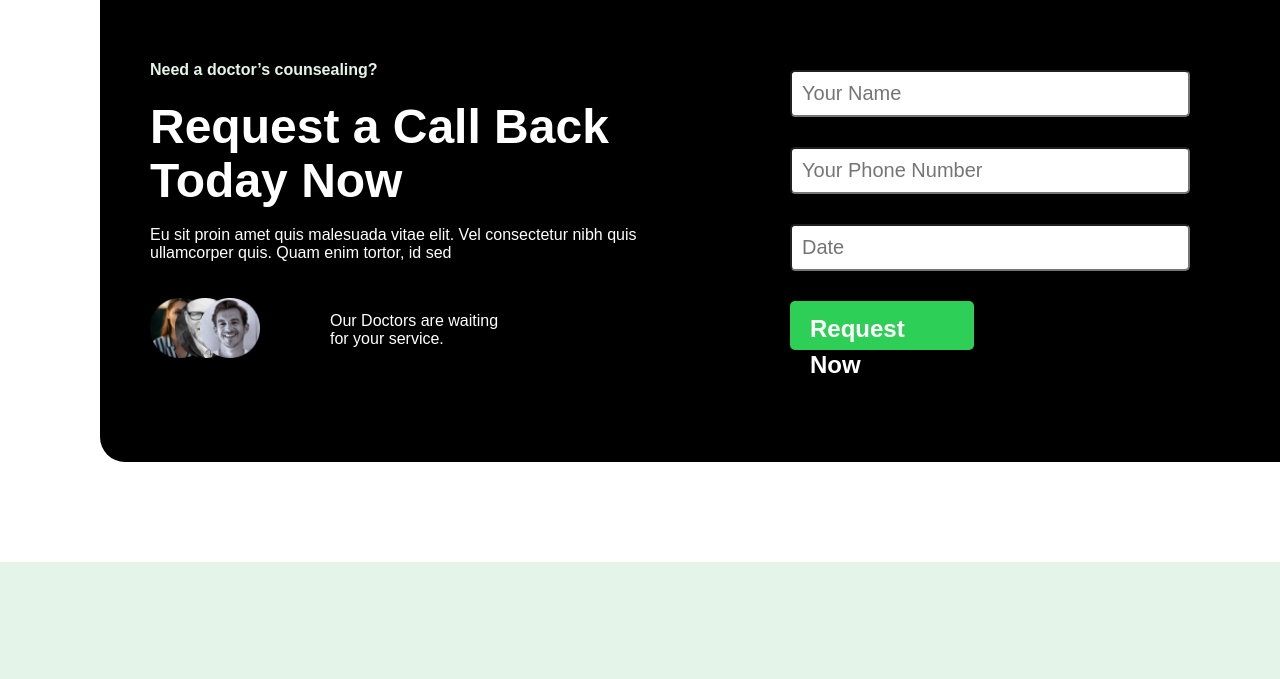
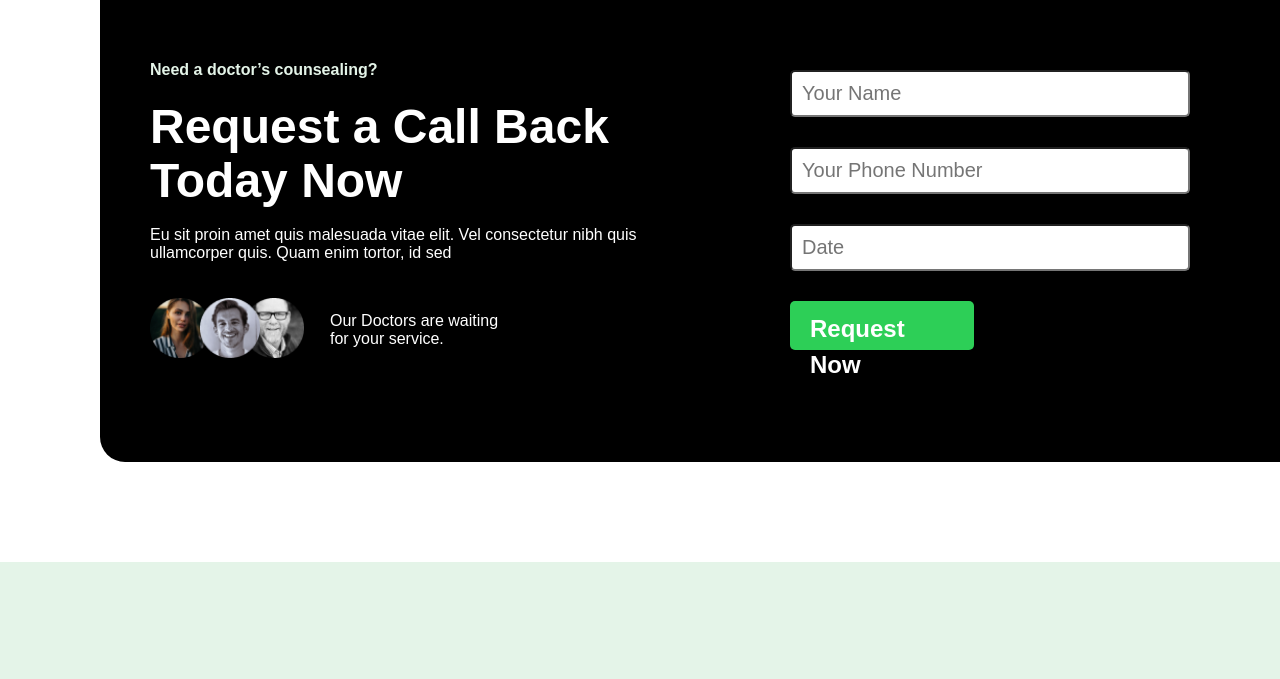
Before and after one commit to dipesh0999/Oxcare, a plain HTML site: page index.html in a window 1280 px wide. Shown: the part 4252-4931 px from the top of the page. Drawn offline with Linux system fonts and the light colour scheme; a web font is replaced by a local one.

Commit message:
Update oxcare.css

```diff
--- a/assets/oxcare.css
+++ b/assets/oxcare.css
@@ -440,7 +440,7 @@ a{
 .doctor-img-2{
     width: 60px;
     position: absolute;
-    left: 175px;
+    left: 244px;
 }
 .doctor-img-3{
     width: 60px;
```
